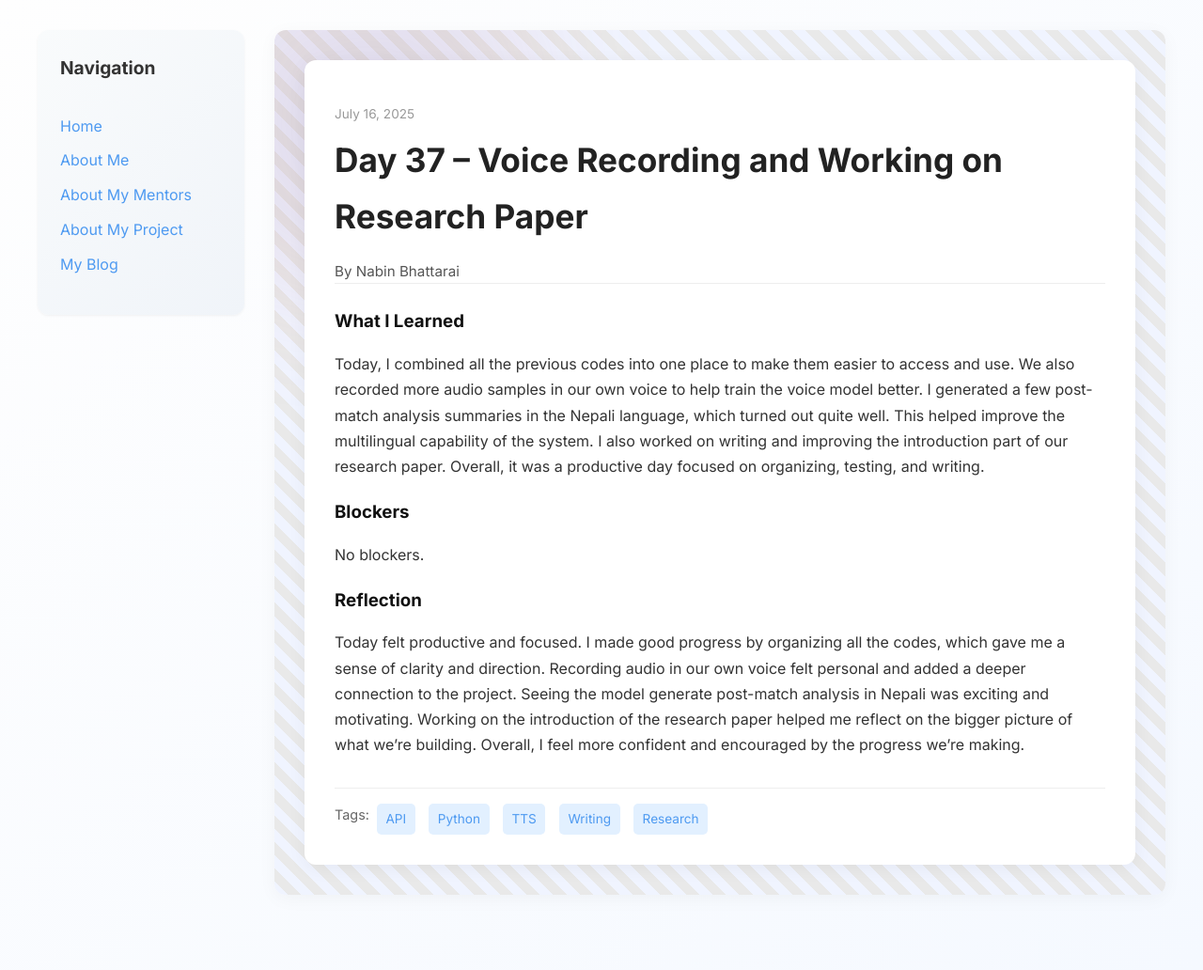
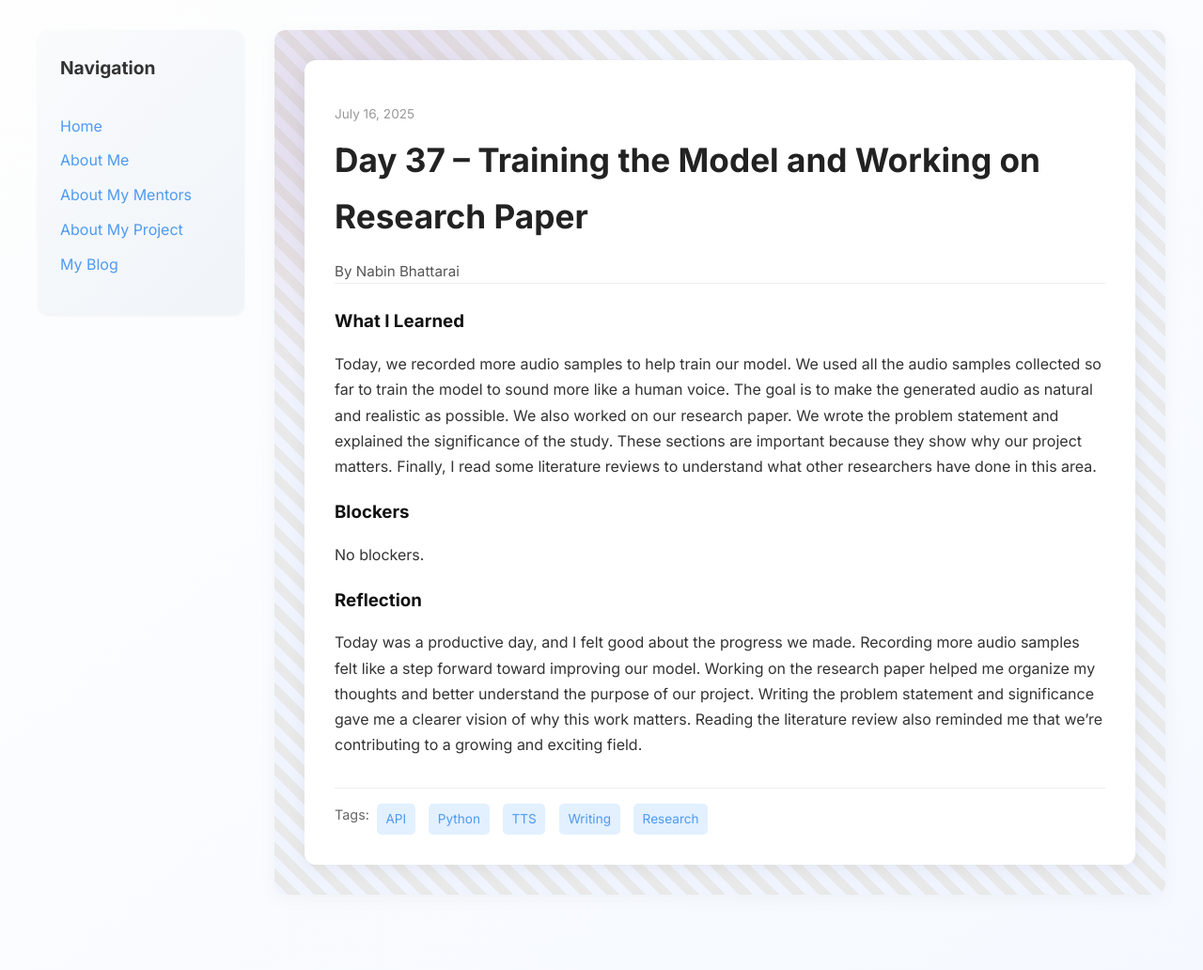
Before and after one commit to bhattarainabin2055/bhattarainabin2055.github.io, a Jekyll site: the page built from _posts/2025-07-16-day-37.md, in a window 1280 px wide. Shown: the whole page at 94% size. Built offline with Jekyll 4.4.1, drawn with Linux system fonts in a browser that asks for light colours.

Commit message:
Update 2025-07-16-day-37.md

```diff
--- a/_posts/2025-07-16-day-37.md
+++ b/_posts/2025-07-16-day-37.md
@@ -1,16 +1,16 @@
 ---
 layout: post
-title: "Day 37 – Voice Recording and Working on Research Paper "
+title: "Day 37 – Training the Model and Working on Research Paper "
 date: 2025-07-16
 author: Nabin Bhattarai
 permalink: /day37.html
 tags: ["API", "Python", "TTS", "Writing", "Research"]
 
 what_i_learned: |
- Today, I combined all the previous codes into one place to make them easier to access and use. We also recorded more audio samples in our own voice to help train the voice model better. I generated a few post-match analysis summaries in the Nepali language, which turned out quite well. This helped improve the multilingual capability of the system. I also worked on writing and improving the introduction part of our research paper. Overall, it was a productive day focused on organizing, testing, and writing.
+ Today, we recorded more audio samples to help train our model. We used all the audio samples collected so far to train the model to sound more like a human voice. The goal is to make the generated audio as natural and realistic as possible. We also worked on our research paper. We wrote the problem statement and explained the significance of the study. These sections are important because they show why our project matters. Finally, I read some literature reviews to understand what other researchers have done in this area.
 blockers: |
  No blockers.
 
 reflection: |
- Today felt productive and focused. I made good progress by organizing all the codes, which gave me a sense of clarity and direction. Recording audio in our own voice felt personal and added a deeper connection to the project. Seeing the model generate post-match analysis in Nepali was exciting and motivating. Working on the introduction of the research paper helped me reflect on the bigger picture of what we’re building. Overall, I feel more confident and encouraged by the progress we’re making.
+ Today was a productive day, and I felt good about the progress we made. Recording more audio samples felt like a step forward toward improving our model. Working on the research paper helped me organize my thoughts and better understand the purpose of our project. Writing the problem statement and significance gave me a clearer vision of why this work matters. Reading the literature review also reminded me that we're contributing to a growing and exciting field.
 ---
```
